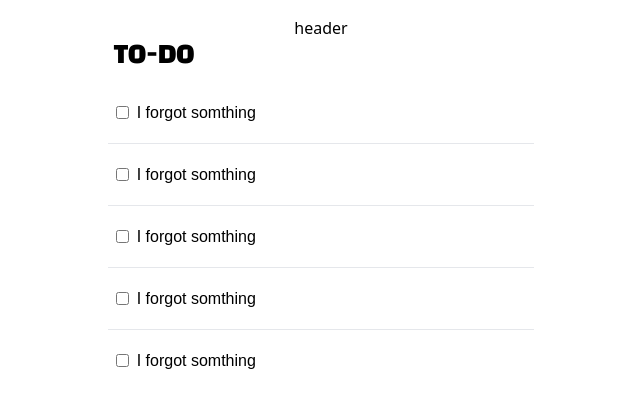
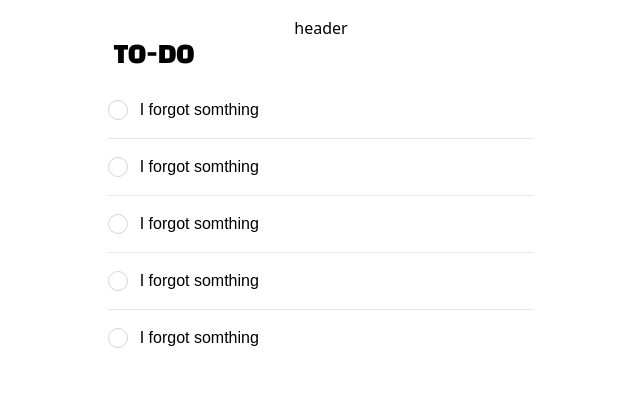
Before and after one commit to ljh37694/Todo-More-Infomation, a React (Vite) app in the folder todo-more-infomation/: page / in a window 1280 px wide. Shown: the top 408 px of the page, without its empty margins (319-959 px from the left). Built offline with nearby package versions, Linux system fonts and the light colour scheme; a web font is replaced by a local one.

Commit message:
fontawesome 설치 및 checkbox custom 추가

```diff
--- a/todo-more-infomation/package.json
+++ b/todo-more-infomation/package.json
@@ -10,6 +10,11 @@
     "preview": "vite preview"
   },
   "dependencies": {
+    "@fortawesome/fontawesome-svg-core": "^6.7.2",
+    "@fortawesome/free-brands-svg-icons": "^6.7.2",
+    "@fortawesome/free-regular-svg-icons": "^6.7.2",
+    "@fortawesome/free-solid-svg-icons": "^6.7.2",
+    "@fortawesome/react-fontawesome": "^0.2.2",
     "@tailwindcss/vite": "^4.1.3",
     "react": "^19.0.0",
     "react-dom": "^19.0.0",
--- a/todo-more-infomation/src/components/todo/Todo.tsx
+++ b/todo-more-infomation/src/components/todo/Todo.tsx
@@ -1,17 +1,23 @@
+import { useState } from "react";
+import TodoCheckbox from "./TodoCheckbox";
 import { TodoType } from "./TodoContainer";
 
 interface Props {
-  data: TodoType
-  className?: string,
+  data: TodoType;
+  className?: string;
 }
 
 function Todo(props: Props) {
   const { data, className } = props;
 
+  const [checked, setChecked] = useState<boolean>(false);
+
   return (
     <div className={`${className} flex items-center py-4`}>
-      <input type="checkbox" className="m-2" />
-      <p className="font-content">{data.content}</p>
+      <div className="select-none flex items-center">
+        <TodoCheckbox type="success" className="mr-3" checked={checked} setChecked={setChecked} />
+      </div>
+      <p className={`font-content text ${checked ? "line-through text-gray-300" : ""}`}>{data.content}</p>
     </div>
   );
 }
--- /dev/null
+++ b/todo-more-infomation/src/components/todo/TodoCheckbox.tsx
@@ -0,0 +1,34 @@
+import { faCheck } from "@fortawesome/free-solid-svg-icons";
+import { FontAwesomeIcon } from "@fortawesome/react-fontawesome";
+
+interface Props {
+  type: string;
+  checked: boolean;
+  setChecked: React.Dispatch<React.SetStateAction<boolean>>;
+  [key:string]: any;
+}
+
+function TodoCheckbox(props: Props) {
+  const { type, checked, setChecked,...rest } = props;
+
+  const buttonTypes = {
+    seccess: {
+      backgroundColor: "bg-success-500",
+      borderColor: "border-success-500",
+    },
+  };
+
+  return (
+    <label className="cursor-pointer select-none" {...rest}>
+      <input type="checkbox" className="hidden peer" onChange={() => setChecked(!checked)} />
+      <div className="w-5 h-5 flex items-center justify-center border border-gray-300 rounded-full transition-colors duration-200 peer-checked:bg-green-500 peer-checked:border-green-500">
+        <FontAwesomeIcon
+          icon={faCheck}
+          className="text-white text-xs peer-checked:opacity-100 duration-200"
+        />
+      </div>
+    </label>
+  );
+}
+
+export default TodoCheckbox;
--- a/todo-more-infomation/src/index.css
+++ b/todo-more-infomation/src/index.css
@@ -9,11 +9,12 @@
 @font-face {
   font-family: 'GmarketSansMedium';
   src: url('https://fastly.jsdelivr.net/gh/projectnoonnu/noonfonts_2001@1.1/GmarketSansMedium.woff') format('woff');
-  font-weight: normal;
+  font-weight: 700;
   font-style: normal;
 }
 
 @theme {
   --font-title: 'Black Han Sans', sans-serif;
   --font-content: 'GmarketSansMedium', sans-serif;
+  --color-success-500: #34d399;
 }
```
Also changed, not shown: 1 other file (tests, documents, lock files or other folders).
